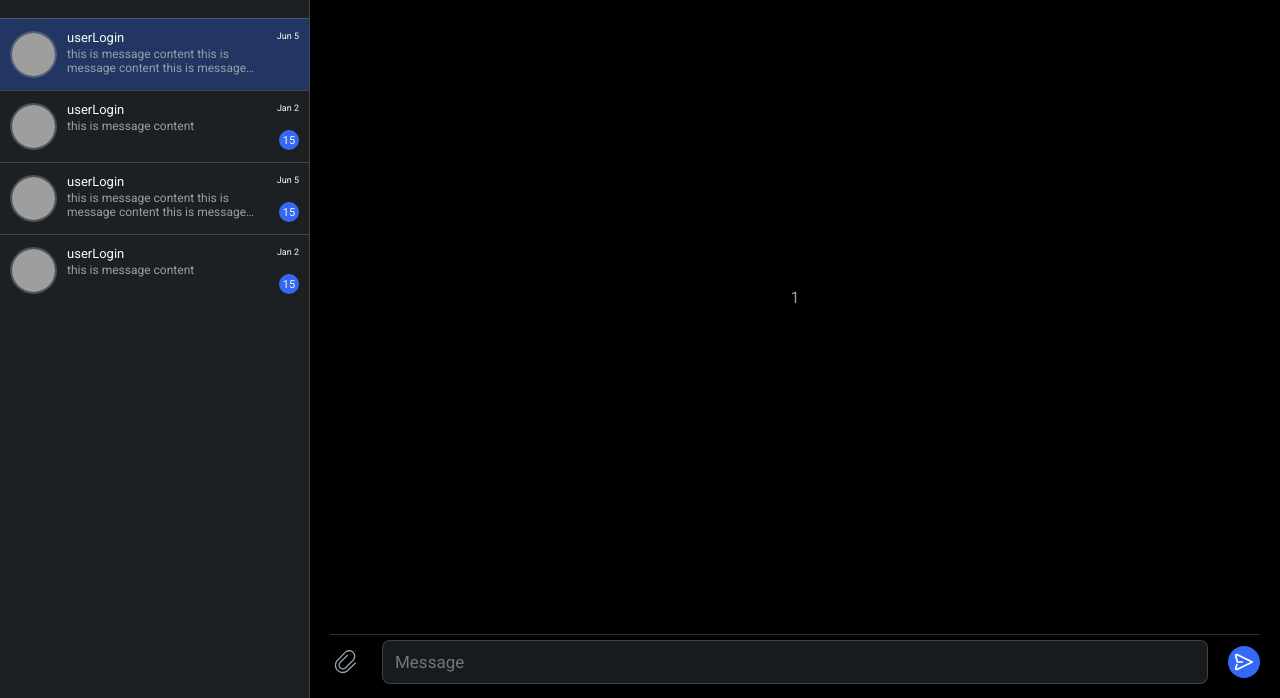
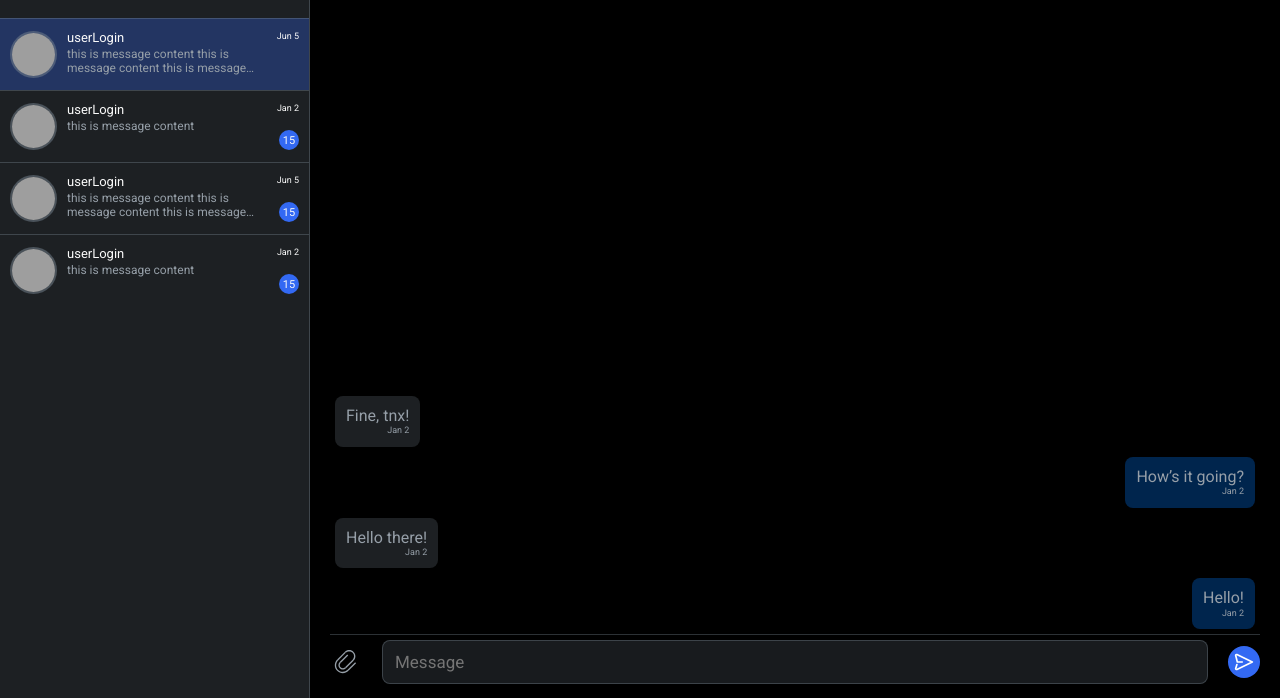
Before and after one commit to AngryPhilomel/middle.messenger.praktikum.yandex, a website built with Vite: page src/index.html in a window 1280 px wide. Both pictures are taken after a click on the button 154 px from the left and 156 px from the top of the page. Shown: the part 102-800 px from the top of the page. Built offline with nearby package versions, Linux system fonts and the light colour scheme; grey boxes are pictures that could not be loaded.

Commit message:
feat: message feed

```diff
--- a/src/components/layouts/two-side/two-side.layout.ts
+++ b/src/components/layouts/two-side/two-side.layout.ts
@@ -12,7 +12,7 @@ const tmpl = () => `
                 {{{side}}}
             </ul>
         </aside>
-        <main class="${styles["two-side__main"]}">
+        <main>
 {{#if selectedChat }}
     {{{messenger}}}
 {{else}}
--- a/src/components/layouts/two-side/two-side.module.css
+++ b/src/components/layouts/two-side/two-side.module.css
@@ -28,5 +28,3 @@
     margin: 0;
     padding: 0;
 }
-
-.two-side__main {}
--- a/src/components/selected-chat/index.ts
+++ b/src/components/selected-chat/index.ts
@@ -2,8 +2,44 @@ import Handlebars from "handlebars";
 import Block from "../../core/block.ts";
 import tmpl from "./selected-chat.tmpl.ts";
 import Avatar from "../ui/avatar";
-import { ChatItem } from "../../core/types.ts";
+import { ChatItem, ChatMessage } from "../../core/types.ts";
 import Input from "../ui/input";
+import Message from "../ui/message";
+
+const messages: ChatMessage[] = [
+    {
+        id: 1,
+        user_id: 1,
+        chat_id: 1,
+        time: "2020-01-02T14:22:22.000Z",
+        type: "message",
+        content: "Hello!",
+    },
+    {
+        id: 2,
+        user_id: 2,
+        chat_id: 1,
+        time: "2020-01-02T14:22:23.000Z",
+        type: "message",
+        content: "Hello there!",
+    },
+    {
+        id: 3,
+        user_id: 1,
+        chat_id: 1,
+        time: "2020-01-02T14:22:24.000Z",
+        type: "message",
+        content: "How’s it going?",
+    },
+    {
+        id: 4,
+        user_id: 2,
+        chat_id: 1,
+        time: "2020-01-02T14:22:25.000Z",
+        type: "message",
+        content: "Fine, tnx!",
+    },
+];
 
 interface SelectedChatProps extends Record<string, unknown> {
     chat: ChatItem | null;
@@ -24,11 +60,17 @@ export default class SelectedChat extends Block<SelectedChatProps> {
     }
 
     init() {
-        // if (!this.props.chat) return;
         this.children.avatar = new Avatar({
             src: this.props.chat?.avatar || undefined,
             small: true,
         });
+        this.children.messageFeed = messages.map(
+            (message) =>
+                new Message({
+                    message,
+                    isMyself: message.user_id === 1,
+                })
+        );
         this.children.message = new Input({
             name: "message",
             placeholder: "Message",
--- a/src/components/selected-chat/selected-chat.module.css
+++ b/src/components/selected-chat/selected-chat.module.css
@@ -1,7 +1,7 @@
 .selected {
     display: grid;
     grid-template-columns: 1fr;
-    grid-template-rows: 54px 1fr 54px;
+    grid-template-rows: 54px calc(100vh - 54px * 2 - 10px * 2) 54px;
     grid-template-areas:
         "."
         "."
@@ -39,8 +39,11 @@
 }
 
 .selected-messages {
-    place-self: center;
+    display: flex;
+    flex-direction: column-reverse;
     color: var(--text-color-secondary);
+    overflow-y: scroll;
+    overflow-x: hidden;
 }
 
 .selected__footer {
--- a/src/components/selected-chat/selected-chat.tmpl.ts
+++ b/src/components/selected-chat/selected-chat.tmpl.ts
@@ -7,7 +7,7 @@ const tmpl = () => `
             <span class="${styles["selected__header__chat-name"]}">{{chat.title}}</span>
             <button id="chat-menu" class="${styles["selected__header__menu"]}"></button>
         </div>
-        <div class="${styles["selected-messages"]}">{{chat.id}}</div>
+        <div class="${styles["selected-messages"]}">{{{messageFeed}}}</div>
         <form>
             <div class="${styles["selected__footer"]}">
                 <ul id="attach-menu" class="${styles["selected__footer__attach-menu"]}" data-visible="false">
--- /dev/null
+++ b/src/components/ui/message/index.ts
@@ -0,0 +1,22 @@
+import Handlebars from "handlebars";
+import Block from "../../../core/block.ts";
+import tmpl from "./message.tmpl.ts";
+import { ChatMessage } from "../../../core/types.ts";
+import toLocalTime from "../../../utils/toLocalTime.ts";
+
+interface MessageProps extends Record<string, unknown> {
+    message: ChatMessage;
+    isMyself: boolean;
+}
+export default class Message extends Block<MessageProps> {
+    constructor(props: MessageProps) {
+        super(props);
+    }
+
+    render() {
+        const template = Handlebars.compile(
+            tmpl(toLocalTime(this.props.message.time))
+        );
+        return this.compile(template, this.props);
+    }
+}
--- /dev/null
+++ b/src/components/ui/message/message.module.css
@@ -0,0 +1,23 @@
+.message {
+    display: flex;
+    flex-direction: column;
+    padding: 11px;
+    margin: 5px auto 5px 5px;
+    background-color: var(--chat-message);
+    border-radius: 8px;
+    width: max-content;
+}
+
+.message > p {
+    margin: 0;
+}
+
+.message > span {
+    margin-left: auto;
+    font-size: 9px;
+}
+
+.message_myself {
+    margin: 5px 5px 5px auto;
+    background-color: var(--chat-message-myself);
+}
--- /dev/null
+++ b/src/components/ui/message/message.tmpl.ts
@@ -0,0 +1,16 @@
+import styles from "./message.module.css";
+// language=hbs
+const tmpl = (localTime: string) => `
+    <div class="${styles["message"]}
+{{#if isMyself}}
+        ${styles["message_myself"]}
+{{/if}}
+">
+        <p>
+        {{message.content}}
+        </p>
+        <span>${localTime}</span>
+    </div>
+`;
+
+export default tmpl;
--- a/src/core/types.ts
+++ b/src/core/types.ts
@@ -7,10 +7,6 @@ export enum BLOCK_EVENTS {
     FLOW_CDU = "flow:component-did-update",
 }
 export type Props = Record<string, unknown>;
-export type BlockMeta = {
-    // tagName: string;
-    props: Props;
-};
 
 export type ChatItem = {
     id: number;
@@ -18,15 +14,38 @@ export type ChatItem = {
     avatar: string;
     unread_count: number;
     last_message: {
-        user: {
+        user: UserResponse;
+        time: string;
+        content: string;
+    };
+};
+
+export type UserResponse = {
     first_name: string;
     second_name: string;
+    display_name: string;
     avatar: string;
     email: string;
     login: string;
     phone: string;
 };
+
+export type ChatMessage = {
+    id: number;
+    user_id: number;
+    chat_id: number;
     time: string;
+    type: string;
     content: string;
+    file?: Resource;
 };
+
+export type Resource = {
+    id: number;
+    user_id: number;
+    path: string;
+    filename: string;
+    content_type: string;
+    content_size: number;
+    upload_date: string;
 };
--- a/src/pages/main/main.ts
+++ b/src/pages/main/main.ts
@@ -2,6 +2,7 @@ import Handlebars from "handlebars";
 import Block from "../../core/block.ts";
 import tmpl from "./main.tmpl.ts";
 import TwoSideLayout from "../../components/layouts/two-side";
+import { ChatItem } from "../../core/types.ts";
 
 interface MessengerProps extends Record<string, unknown> {
     root: Block;
@@ -17,7 +18,7 @@ class Messenger extends Block<MessengerProps> {
     }
 }
 
-const chats = [
+const chats: ChatItem[] = [
     {
         id: 1,
         title: "my-chat",
@@ -27,6 +28,7 @@ const chats = [
             user: {
                 first_name: "Petya",
                 second_name: "Pupkin",
+                display_name: "PupkinPetya",
                 avatar: "/path/to/avatar.jpg",
                 email: "my@email.com",
                 login: "userLogin",
@@ -46,6 +48,7 @@ const chats = [
             user: {
                 first_name: "Petya",
                 second_name: "Pupkin",
+                display_name: "PupkinPetya",
                 avatar: "/path/to/avatar.jpg",
                 email: "my@email.com",
                 login: "userLogin",
@@ -64,6 +67,7 @@ const chats = [
             user: {
                 first_name: "Petya",
                 second_name: "Pupkin",
+                display_name: "PupkinPetya",
                 avatar: "/path/to/avatar.jpg",
                 email: "my@email.com",
                 login: "userLogin",
@@ -83,6 +87,7 @@ const chats = [
             user: {
                 first_name: "Petya",
                 second_name: "Pupkin",
+                display_name: "PupkinPetya",
                 avatar: "/path/to/avatar.jpg",
                 email: "my@email.com",
                 login: "userLogin",
--- a/src/styles/global.css
+++ b/src/styles/global.css
@@ -13,6 +13,8 @@
     --controls-focus: #45b6fc;
     --chat-focus: rgb(51 105 243 / 50%);
     --chat-active: rgb(51 105 243 / 30%);
+    --chat-message: #1d2023;
+    --chat-message-myself: rgb(0 124 255 / 30%);
     --error-color: #ffa080;
     --chat-header-height: 120px;
 }
```
Also changed, not shown: src/core/http-transport.ts (+6 -6 lines). Lines whose indentation alone changed are shown as unchanged.
